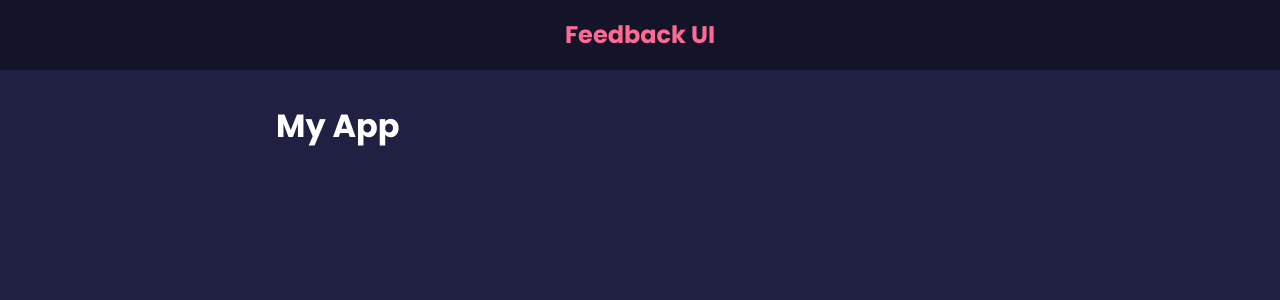
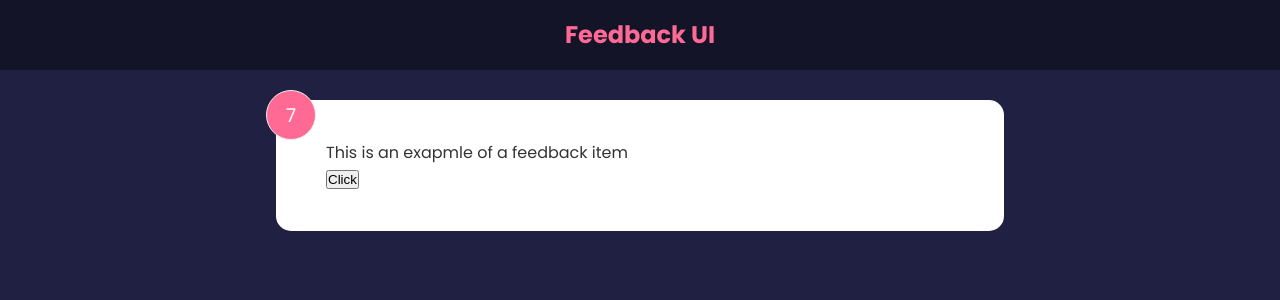
Before and after one commit to Dina2703/feedback-app, a React (Create React App) app: page / in a window 1280 px wide. Shown: the top 300 px of the page. Built offline with nearby package versions, Linux system fonts and the light colour scheme.

Commit message:
State and UseState Hook

```diff
--- a/src/App.js
+++ b/src/App.js
@@ -1,11 +1,12 @@
+import FeedbackItem from "./components/FeedbackItem";
 import Header from "./components/Header";
 
 function App() {
   return (
     <>
-      <Header text={'Feedback UI'}/>
+      <Header />
       <div className="container">
-        <h1>My App</h1>
+      <FeedbackItem />
       </div>
     </>
   );
--- /dev/null
+++ b/src/components/FeedbackItem.jsx
@@ -0,0 +1,23 @@
+import { useState } from "react";
+
+function FeedbackItem() {
+  const [rating, setRating] = useState(7);
+  const [text, setText] = useState("This is an exapmle of a feedback item");
+
+  const handleClick = () => {
+    setRating((prev) => {
+      console.log(prev);
+      return prev + 1;
+    });
+  };
+
+  return (
+    <div className="card">
+      <div className="num-display">{rating}</div>
+      <div className="text-display">{text}</div>
+      <button onClick={handleClick}>Click</button>
+    </div>
+  );
+}
+
+export default FeedbackItem;
```
